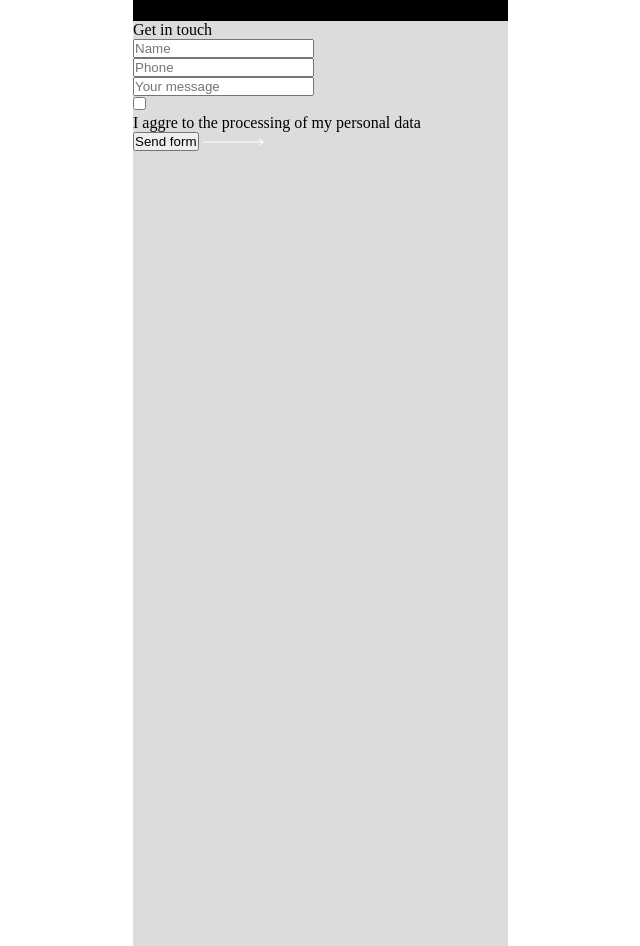
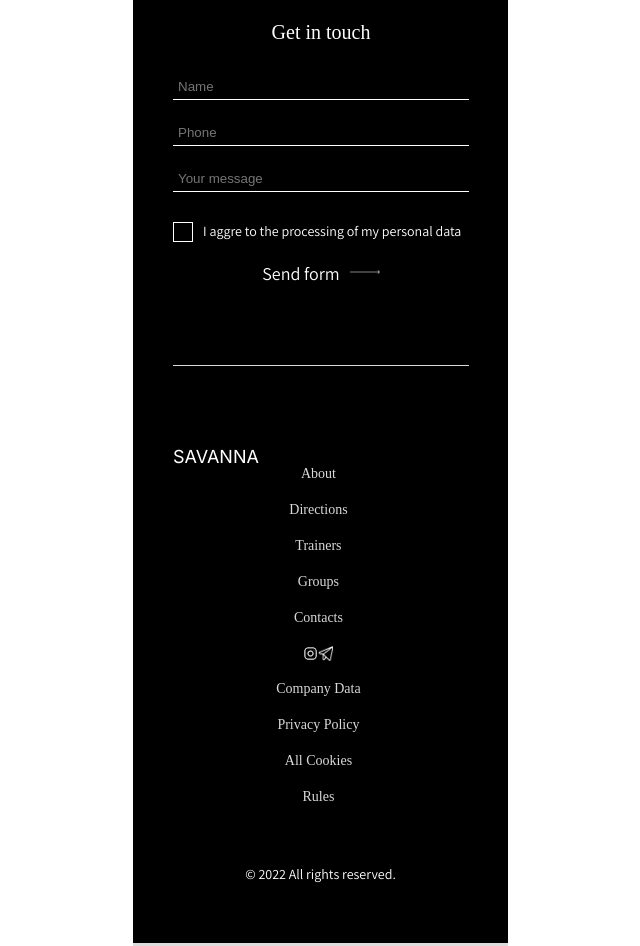
Before and after one commit to LeraMusienko78/HW-balet, a website built with Vite: page balet/index.html in a window 1280 px wide. Shown: the part 3960-4906 px from the top of the page, without its empty margins (267-907 px from the left). Built offline with nearby package versions, Linux system fonts and the light colour scheme; files whose address does not match are found by name; a web font is replaced by a local one.

Commit message:
added footer

```diff
--- a/balet/SASS/style.scss
+++ b/balet/SASS/style.scss
@@ -215,3 +215,128 @@ a {
         }
     }
 }
+
+.get-in-touch{
+    @include flexbox( column, start,start,$pading-l,375px);
+    padding-top: 0px;
+    background: $secondary-bg-color;
+
+    .form-wrapper{
+
+        .title{
+            @include font($font-size-xl,$kaiseiOpti-font-family,$primary-text-color);
+            display: flex;
+            justify-content: center;
+        }
+        .form{
+            margin-top: $margin-xs;
+
+            .input{
+                background: inherit;
+                width: 296px;
+                margin-top: $margin-s;
+                border: none;
+                border-bottom: 1px solid $primary-text-color;
+                padding: 5px;
+                color: white;
+            }
+
+            .agreement{
+                margin-top: $margin-m;
+                display: flex;
+
+
+                .input{
+                    @include size (0px,0px);
+                    margin-top: 0px;
+                }
+
+                .check{
+                    @include size (20px,20px);
+                    position: relative;
+                }
+
+                .input-agreement{
+                    @include font($font-size-s,$assistant-font-family,$primary-text-color);
+                    display: flex;
+                    margin-left: $margin-xs;
+                }
+            }
+
+            .button-wrapper{
+                display: flex;
+                justify-content: center;
+                margin-top: 20px;
+
+
+                .button{
+                    background: inherit;
+                    border: none;
+                    @include font ($font-size-l,$assistant-font-family,$primary-text-color);
+                }
+
+                .arrow{
+                    width: 30px;
+                    height: 4px;
+                    margin-top: $margin-xxs;
+                    margin-left: $margin-xs;
+                }
+            }
+        }
+    }
+
+    .line{
+        width: 296px ;
+        border: none;
+        border-bottom: 1px solid $secondary-text-color;
+        margin-top: $margin-xxl;
+    }
+}
+
+footer{
+    display: flex;
+    flex-direction: column;
+    background: $secondary-bg-color;
+
+    .section{
+        display: flex;
+    }
+
+    .logo{
+        padding: 40px;
+        padding-right: 0px;
+        @include font ($font-size-l,$inter-font-family,$primary-text-color);
+    }
+
+    .content-wrapper{
+        width: 300px;
+        display: flex;
+        flex-direction: column;
+        align-items: center;
+        margin-top: 40px;
+        margin-right: 130px;
+
+        .content{
+           @include font($font-size-s,$kaiseiOpti-font-family,$secondary-text-color);
+           margin-top: 20px;
+        }
+
+        .contact-wrapper{
+            display: flex;
+            margin-top: 20px;
+
+            .contact{
+                @include size(15px,15px);
+            }
+        }
+    }
+
+    .end{
+        display: flex;
+        justify-content: center;
+        padding: 60px;
+        @include font($font-size-s,$assistant-font-family,$primary-text-color);
+
+
+    }
+}
--- a/balet/index.html
+++ b/balet/index.html
@@ -137,22 +137,52 @@
 
             <fieldset class="agreement">
               <input class="input" type="checkbox">
-              <div class="input-agreement">
+              <img src="./public/icons/checkbox-black.png" class="check">
+              <span class="input-agreement">
                 I aggre to the processing of my personal data
-              </div>
+              </span>
             </fieldset>
 
             <div class="button-wrapper">
               <button class="button">Send form</button>
               <img src="./public/images/arrow .png" class="arrow">
             </div>
-
           </div>
         </div>
 
+        <hr class="line">
+      </section>
 
 
-      </section>
+
+      <footer class="footer">
+
+        <section class="section">
+          <div class="logo">SAVANNA</div>
+
+          <div class="content-wrapper">
+           <span class="content">About</span>
+           <span class="content">Directions</span>
+           <span class="content">Trainers</span>
+           <span class="content">Groups</span>
+           <span class="content">Contacts</span>
+
+           <div class="contact-wrapper">
+            <img src="./public/icons/instagram.png" class="contact">
+            <img src="./public/icons/tellegram.png" class="contact">
+           </div>
+
+           <span class="content">Company Data</span>
+           <span class="content">Privacy Policy</span>
+           <span class="content">All Cookies</span>
+           <span class="content">Rules</span>
+
+          </div>
+
+        </section>
+
+        <p class="end">© 2022 All rights reserved.</p>
+      </footer>
     </div>
 
   </body>
```
Also changed, not shown: 1 other file.
